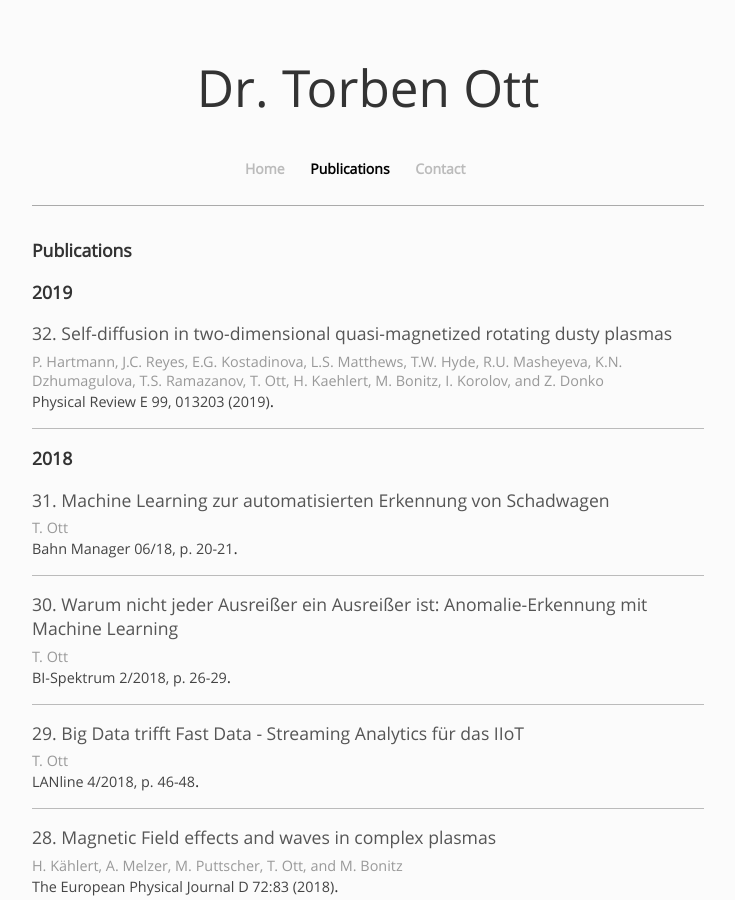
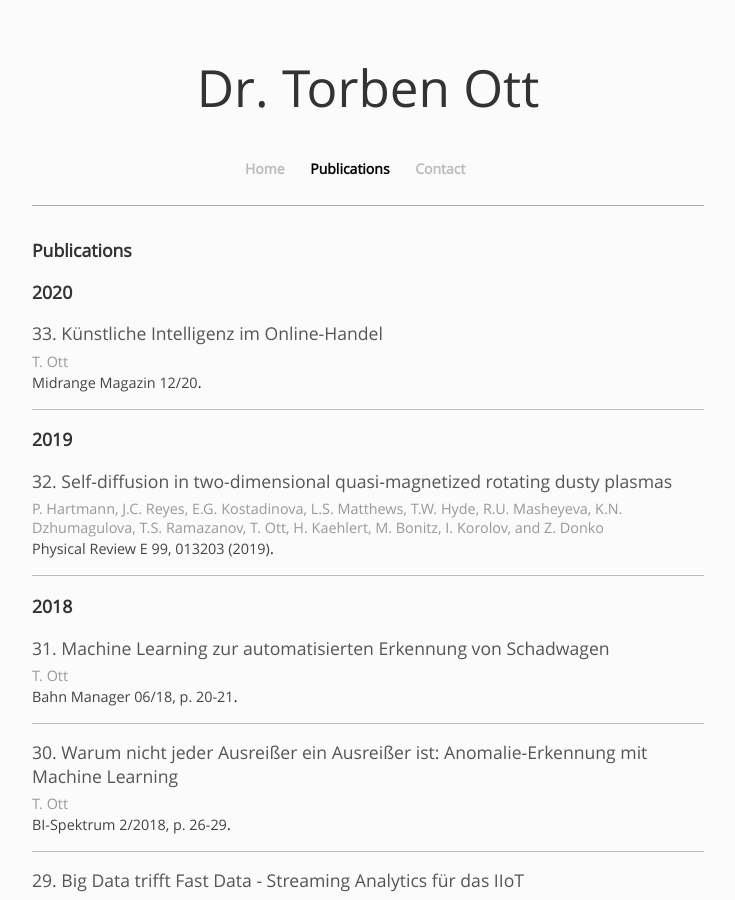
Before and after one commit to ttor/ttor.github.io, a Jekyll site: the page built from _docs/publications.html, in a window 1280 px wide and 900 px high. Shown: the whole window, without its empty margins (272-1007 px from the left). Built offline with Jekyll 4.4.1, drawn with Linux system fonts in a browser that asks for light colours.

Commit message:
publications

```diff
--- a/_data/publications.yml
+++ b/_data/publications.yml
@@ -1,3 +1,9 @@
+
+- name: "Künstliche Intelligenz im Online-Handel"
+  authors: T. Ott
+  journal: Midrange Magazin 12/20
+  year: 2020
+  link: https://midrange.de/im-online-markt-zaehlen-geschwindigkeit-und-datenmodelle/
 - name: "Self-diffusion in two-dimensional quasi-magnetized rotating dusty plasmas"
   authors: P. Hartmann, J.C. Reyes, E.G. Kostadinova, L.S. Matthews, T.W. Hyde, R.U. Masheyeva, K.N. Dzhumagulova, T.S. Ramazanov, T. Ott, H. Kaehlert, M. Bonitz, I. Korolov, and Z. Donko
   journal: Physical Review E 99, 013203 (2019)
```
Also changed, not shown: 3 other files.
